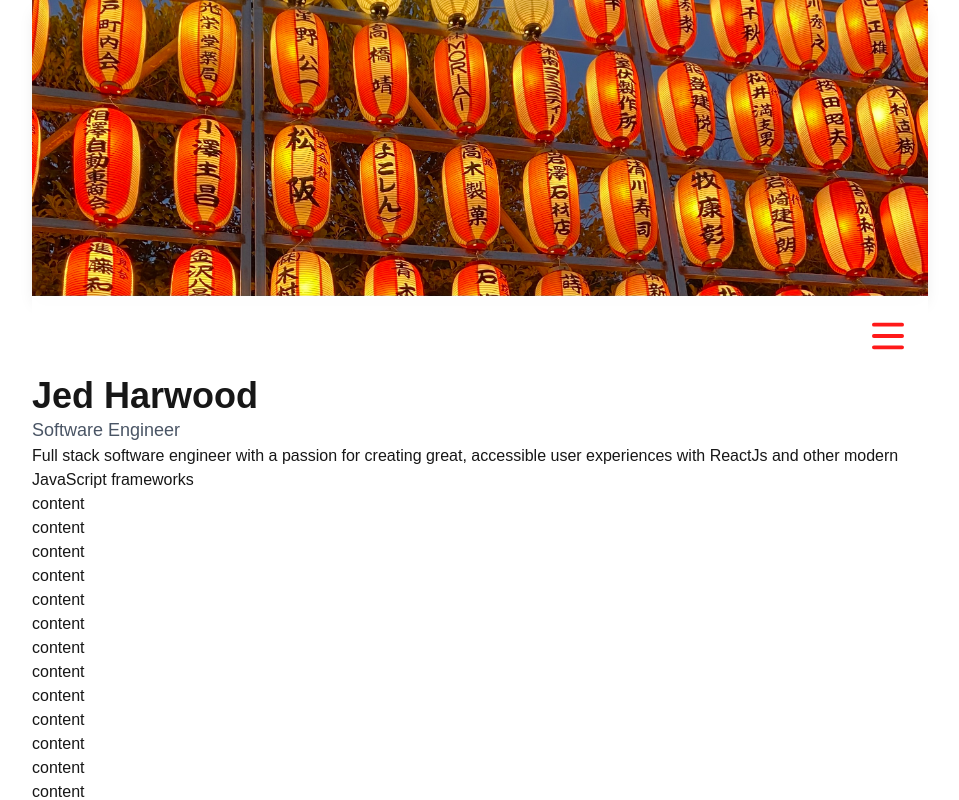
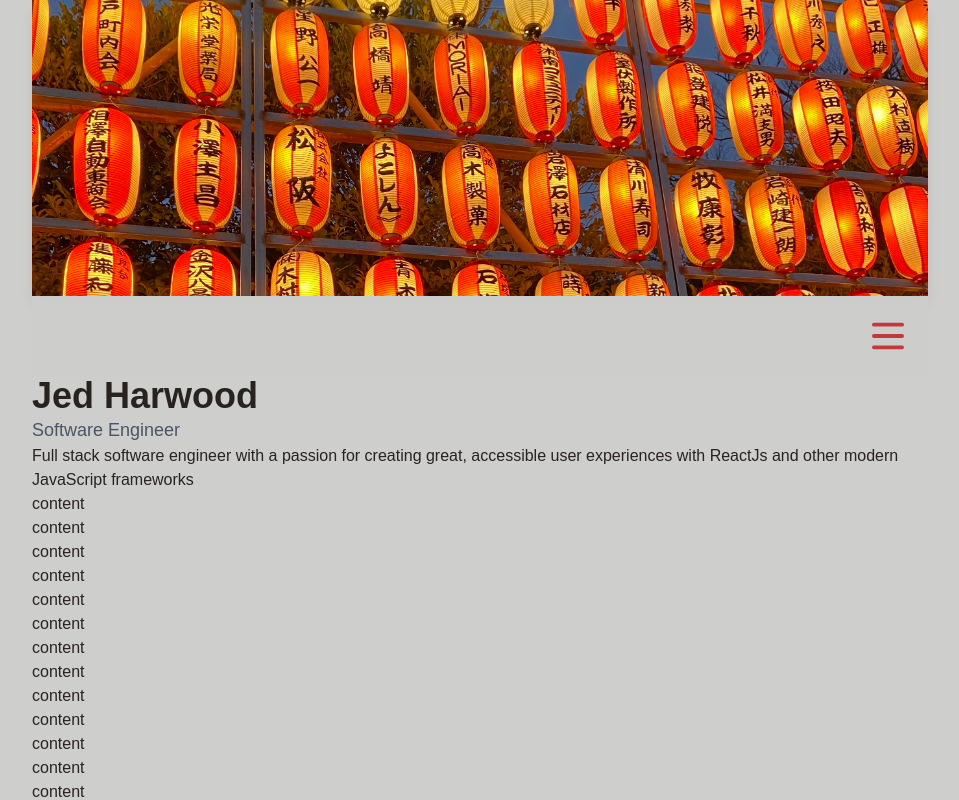
Before and after one commit to jedharwood/PortfolioSite, a Next.js app in the folder portfolio-site/: page / in a window 1280 px wide. Shown: the top 800 px of the page, without its empty margins (160-1119 px from the left). Built offline with nearby package versions, Linux system fonts and the light colour scheme.

Commit message:
Colour schemes

```diff
--- a/portfolio-site/app/globals.css
+++ b/portfolio-site/app/globals.css
@@ -1,12 +1,35 @@
 @import 'tailwindcss';
 
 :root {
-    --background: #ffffff;
-    --foreground: #171717;
-    --svg-path: red;
-    --svg-path-hover: pink;
-    --svg-path-focus: purple;
+    --background: #cececc;
+    --foreground: #292320;
+    --svg-path: #c32b2e;
+    --svg-path-hover: #e69092;
+    --svg-path-focus: #8C1F21;
 }
+
+/*
+Light Theme
+
+Delta
+--background: #AEAEAA; 0%
+--background: #bebebb; 20%
+--background: #cececc; 40%
+--background: #AEAEAA; 0%
+
+Cocoa Brown
+--foreground: #292320; 0%
+
+Old Brick
+--svg-path-focus: #8C1F21; 0%
+--svg-path-focus: #c32b2e; 20%
+--svg-path-focus: #da585b; 40%
+--svg-path-focus: #e07476; 50%
+--svg-path-focus: #e69092; 60%
+
+Tobacco Brown
+#665C45
+*/
 
 @theme inline {
     --color-background: var(--background);
@@ -17,13 +40,37 @@
 
 @media (prefers-color-scheme: dark) {
     :root {
-        --background: #0a0a0a;
-        --foreground: #ededed;
-        --svg-path: green;
-        --svg-path-hover: blue;
-        --svg-path-focus: purple;
+        --background: #351815;
+        --foreground: #fbe2a3;
+        --svg-path: #ec7d4e;
+        --svg-path-hover: #f5bca3;
+        --svg-path-focus: #df5418;
     }
 }
+
+/*
+Dark Theme
+
+Tamarind
+--background: #351815;
+
+Casablanca
+--foreground: #F7C548; 0%
+--foreground: #fadc91; 40%
+--foreground: #fbe2a3; 50%
+
+Tabasco
+--svg-path: #A43E12; 0%
+--svg-path: #df5418; 20%
+--svg-path: #e86830; 30%
+--svg-path: #ec7d4e; 40%
+--svg-path: #ef936b; 50%
+--svg-path: #f2a889; 60%
+--svg-path: #f5bca3; 70%
+
+Comet
+# 62647D
+*/
 
 body {
     background: var(--background);
```
